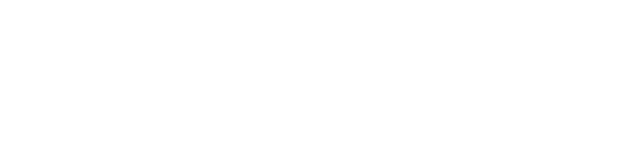
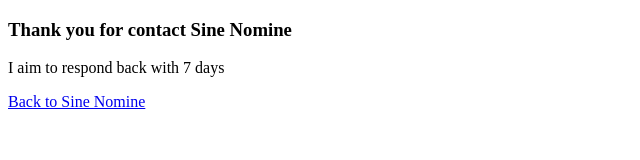
Before and after one commit to Gbaja/sine-nomine, a Gatsby site: page /thanks in a window 1280 px wide. Before the commit this address had no page. Shown: the whole page, without its empty margins (0-640 px from the left). Built offline with nearby package versions, Linux system fonts and the light colour scheme; Gatsby itself is replaced by a stand-in of ours.

Commit message:
Thanks file

```diff
--- /dev/null
+++ b/src/pages/thanks.js
@@ -0,0 +1,10 @@
+import React from "react";
+import Link from 'gatsby-link'
+
+const Thanks = ()=> <div>
+        <h3> Thank you for contact Sine Nomine </h3>
+        <p> I aim to respond back with 7 days</p>
+        <Link to="/">Back to Sine Nomine </Link>
+    </div>
+
+export default Thanks
```
Also changed, not shown: src/pages/contact.js (+14 -3 lines).
